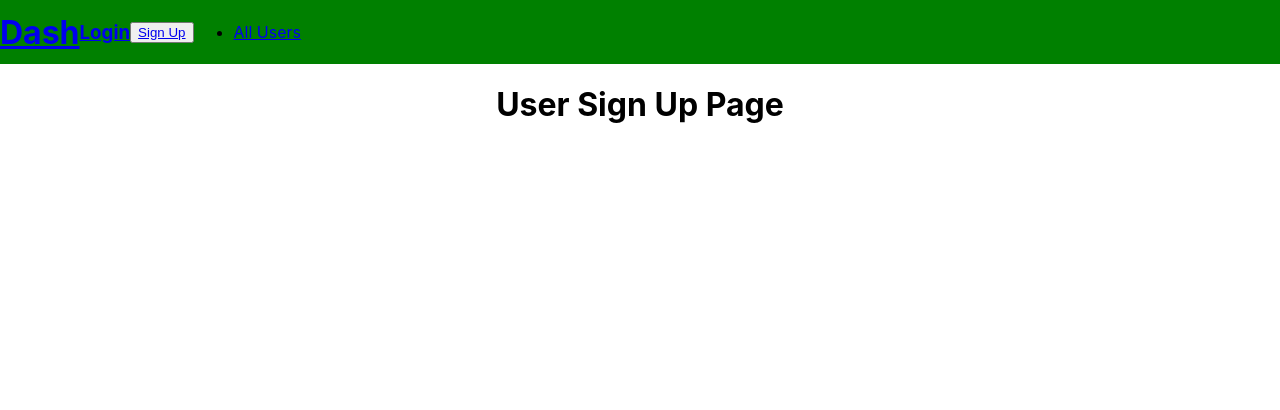
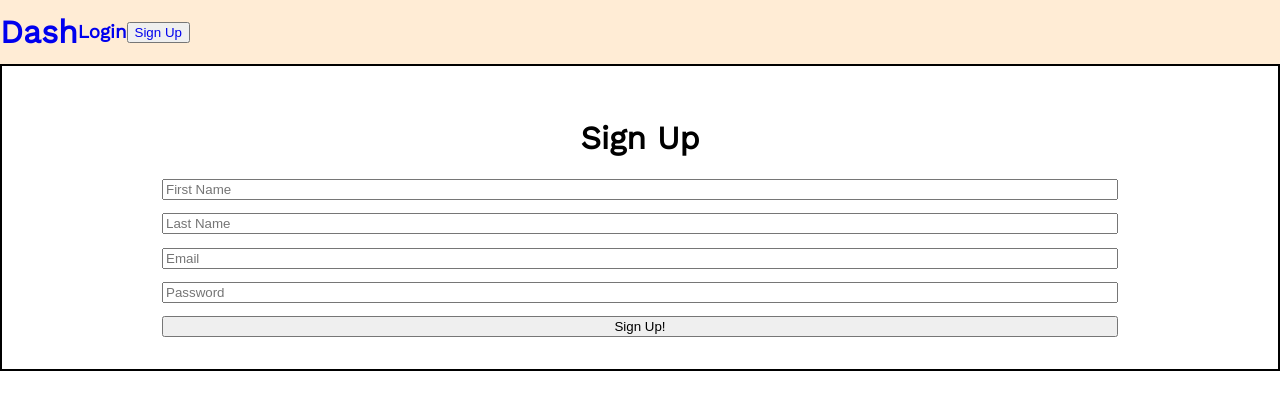
Before and after one commit to omtmana/mash-board, a React (Create React App) app in the folder client/: page /signup in a window 1280 px wide. Shown: the top 410 px of the page. Built offline with nearby package versions, Linux system fonts and the light colour scheme.

Commit message:
Added styling to lannding page and login

```diff
--- a/client/public/index.html
+++ b/client/public/index.html
@@ -3,6 +3,14 @@
   <head>
     <meta charset="utf-8" />
     <link rel="icon" href="%PUBLIC_URL%/favicon.ico" />
+
+    <link rel="preconnect" href="https://fonts.googleapis.com" />
+    <link rel="preconnect" href="https://fonts.gstatic.com" crossorigin />
+    <link
+      href="https://fonts.googleapis.com/css2?family=PT+Sans&family=Work+Sans&display=swap"
+      rel="stylesheet"
+    />
+
     <meta name="viewport" content="width=device-width, initial-scale=1" />
     <meta name="theme-color" content="#000000" />
     <meta
--- a/client/src/App.css
+++ b/client/src/App.css
@@ -1,38 +1,4 @@
 .App {
   text-align: center;
+  font-family: 'Work Sans', sans-serif;
 }
-
-.App-logo {
-  height: 40vmin;
-  pointer-events: none;
-}
-
-@media (prefers-reduced-motion: no-preference) {
-  .App-logo {
-    animation: App-logo-spin infinite 20s linear;
-  }
-}
-
-.App-header {
-  background-color: #282c34;
-  min-height: 100vh;
-  display: flex;
-  flex-direction: column;
-  align-items: center;
-  justify-content: center;
-  font-size: calc(10px + 2vmin);
-  color: white;
-}
-
-.App-link {
-  color: #61dafb;
-}
-
-@keyframes App-logo-spin {
-  from {
-    transform: rotate(0deg);
-  }
-  to {
-    transform: rotate(360deg);
-  }
-}
--- a/client/src/shared/Home/LandingPage.css
+++ b/client/src/shared/Home/LandingPage.css
@@ -1,7 +1,10 @@
 .landing-page {
+  border: solid 1px black;
   display: grid;
   place-items: center;
   padding-top: 2em;
+  padding-bottom: 2em;
+  height: 100%;
 }
 
 .landing-page-banner {
@@ -16,13 +19,16 @@
 
 .lp-main-tag {
   color: white;
+  font-size: 5rem;
 }
 
 .landing-page-div-two {
-  border: solid 1px black;
-  height: 100%;
+  /* border: solid 1px black; */
+  background-color: rgba(255, 228, 196, .7);
+  border-radius: 3em;
   width: 100%;
-  margin-top: 5em;
+  margin-top: 10rem;
+  padding: 1em;
 }
 
 .lp-second-page {
@@ -36,5 +42,5 @@
 .lp-item-3 {
   padding-left: 2em;
   padding-right: 2em;
-  border: solid 1px red;
+  /* border: solid 1px red; */
 }
--- a/client/src/shared/Home/Login.css
+++ b/client/src/shared/Home/Login.css
@@ -0,0 +1,27 @@
+.login {
+   border: solid 1px salmon;
+   padding-bottom: 2em;
+}
+
+.login-form {
+   display: flex;
+   flex-direction: column;
+   padding: 2em 10em 2em 10em;
+   margin: 1em 1em;
+   border: solid 1px green;
+}
+
+.login-form input {
+   margin-bottom: 1em;
+}
+
+.login-form button {
+   background-color: rgb(0, 0, 255, .5);
+   color: white;
+   height: 2em;
+   border: solid 1px white;
+   border-radius: .5em;
+   width: 70%;
+   margin-left: auto;
+   margin-right: auto;
+}
--- a/client/src/shared/Home/Login.js
+++ b/client/src/shared/Home/Login.js
@@ -1,4 +1,6 @@
 import React, {useState} from "react";
+
+import './Login.css'
 
 const Login = () => {
    const[email, setEmail] = useState("")
@@ -8,18 +10,27 @@ const Login = () => {
       e.preventDefault()
    }
 
+   const handleEmail = (e) => {
+      setEmail(e.target.value)
+   }
+
+   const handlePassword = (e) => {
+      setPassword(e.target.value)
+   }
 
    return(
-      <div>
+      <div className="login">
          <h1> Login </h1>
-         <form onSubmit={handleLoginSubmit}>
+         <form onSubmit={handleLoginSubmit} className="login-form">
             <input
             placeholder="Email"
             value={email}
-
+            onChange={handleEmail}
             />
             <input
             placeholder="Password"
+            value={password}
+            onChange={handlePassword}
             />
             <button> Login </button>
          </form>
--- a/client/src/shared/Home/UserSignUp.css
+++ b/client/src/shared/Home/UserSignUp.css
@@ -0,0 +1,15 @@
+.user-sign-up {
+   border: solid 2px black;
+   padding-top: 2em;
+   padding-bottom: 2em;
+}
+
+.user-sign-up-form {
+   display: flex;
+   flex-direction: column;
+   padding: 0 10em 0 10em;
+}
+
+.user-sign-up-form input {
+   margin-bottom: 1em;
+}
--- a/client/src/shared/Home/UserSignUp.js
+++ b/client/src/shared/Home/UserSignUp.js
@@ -1,9 +1,63 @@
-import React from "react";
+import React, { useState } from "react";
+
+import './UserSignUp.css'
 
 const UserSignUp = () => {
-   return(
-      <div>
-         <h1> User Sign Up Page </h1>
+   const [firstName, setFirstName] = useState("")
+   const [lastName, setLastName] = useState("")
+   const [email, setEmail] = useState("")
+   const [password, setPassword] = useState("")
+
+   const handleSignUp = (e) => {
+      e.preventDefault()
+      console.log("Sign up!")
+   }
+
+   const handleFirstName = (e) => {
+      setFirstName(e.target.value)
+   }
+
+   const handleLastName = (e) => {
+      setLastName(e.target.value)
+   }
+
+   const handleEmail = (e) => {
+      setEmail(e.target.value)
+   }
+
+   const handlePassword = (e) => {
+      setPassword(e.target.value)
+   }
+
+   return (
+      <div className="user-sign-up">
+         <h1> Sign Up </h1>
+         <div>
+            <form onSubmit={handleSignUp} className="user-sign-up-form">
+               <input
+                  placeholder="First Name"
+                  value={firstName}
+                  onChange={handleFirstName}
+               />
+               <input
+                  placeholder="Last Name"
+                  value={lastName}
+                  onChange={handleLastName}
+               />
+               <input
+                  placeholder="Email"
+                  value={email}
+                  onChange={handleEmail}
+               />
+               <input
+                  placeholder="Password"
+                  value={password}
+                  onChange={handlePassword}
+               />
+               <button> Sign Up! </button>
+            </form>
+
+         </div>
       </div>
    )
 }
--- a/client/src/shared/Navigation/MainHeader.css
+++ b/client/src/shared/Navigation/MainHeader.css
@@ -1,5 +1,5 @@
 .main-header {
-   background-color: green;
+   background-color: rgba(255, 228, 196, .7);;
    width: 100%;
    height: 4rem;
    display: flex;
--- a/client/src/shared/Navigation/MainNavigation.css
+++ b/client/src/shared/Navigation/MainNavigation.css
@@ -0,0 +1,3 @@
+link {
+   text-decoration: none;
+}
--- a/client/src/shared/Navigation/MainNavigation.js
+++ b/client/src/shared/Navigation/MainNavigation.js
@@ -12,13 +12,13 @@ const MainNavigation = (props) => {
             <span />
          </button> */}
          <h1>
-            <Link to='/'> Dash </Link>
+            <Link to='/' style={{textDecoration: 'none'}}> Dash </Link>
          </h1>
          <h3>
-            <Link to='/login'> Login </Link>
+            <Link to='/login' style={{ textDecoration: 'none' }}> Login </Link>
          </h3>
          <button>
-            <Link to='/signup'> Sign Up </Link>
+            <Link to='/signup' style={{ textDecoration: 'none' }}> Sign Up </Link>
          </button>
          <nav>
             <NavLinks />
--- a/client/src/shared/Navigation/NavLinks.js
+++ b/client/src/shared/Navigation/NavLinks.js
@@ -6,9 +6,9 @@ import './NavLinks.css'
 const NavLinks = (props) => {
    return(
       <ul>
-         <li>
+         {/* <li>
             <NavLink to='/'> All Users </NavLink>
-         </li>
+         </li> */}
       </ul>
    )
 }
```
